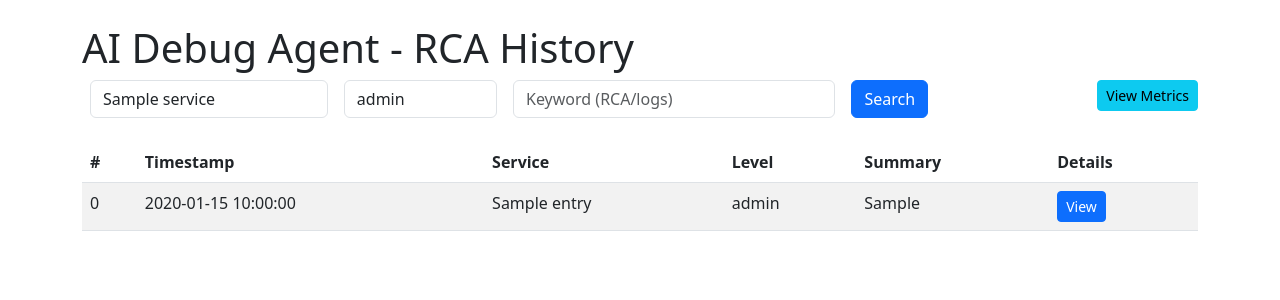
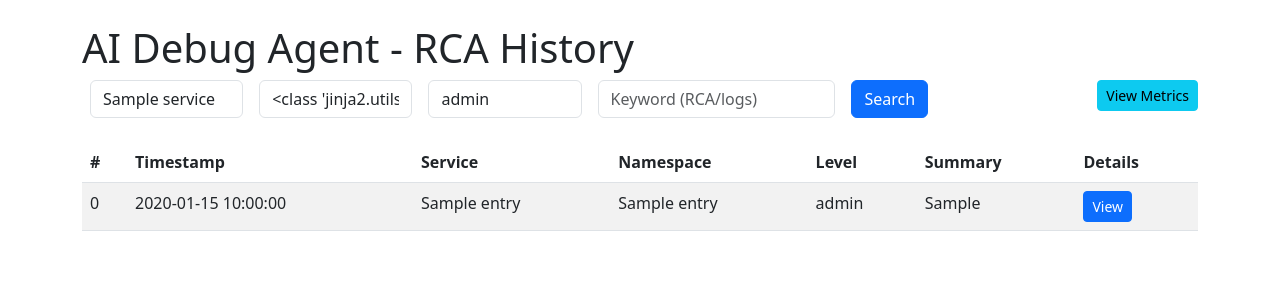
Before and after one commit to BetterWorks/ai-incident-analyst, a Flask app: template src/dashboard/templates/home.html in a window 1280 px wide. Shown: the top 300 px of the page. Run offline with Flask 3, Linux system fonts and the light colour scheme; the template is opened without the code that fills it: most values are stand-ins (such as "Sample title", 1, 10 or a date in 2020).

Commit message:
chore: added namespace support for more visibility of log analysis

```diff
--- a/main.py
+++ b/main.py
@@ -79,6 +79,7 @@
     entry = {
         "timestamp": meta_log.get("timestamp", dt.utcnow().isoformat()),
         "container_name": meta_log.get("container_name", ""),
+        "namespace_name": meta_log.get("namespace_name", ""),
         "level": meta_log.get("level", ""),
         "llm_output": result["llm_output"],
         "batch_logs": cleaned_logs[:batch_size],
--- a/src/dashboard/app.py
+++ b/src/dashboard/app.py
@@ -27,6 +27,8 @@
     timeline_sorted = sorted(timeline.items())
     # By service
     service_counts = Counter(e.get("container_name", "unknown") for e in history)
+    # By namespace
+    namespace_counts = Counter(e.get("namespace_name", "unknown") for e in history)
     # By level
     level_counts = Counter(e.get("level", "unknown") for e in history)
     return render_template(
@@ -35,6 +37,8 @@
         timeline_values=[c for _, c in timeline_sorted],
         service_labels=list(service_counts.keys()),
         service_values=list(service_counts.values()),
+        namespace_labels=list(namespace_counts.keys()),
+        namespace_values=list(namespace_counts.values()),
         level_labels=list(level_counts.keys()),
         level_values=list(level_counts.values()),
     )
@@ -60,11 +64,14 @@
     history = load_history()
     # Get search params
     service = request.args.get("service", "").strip().lower()
+    namespace = request.args.get("namespace", "").strip().lower()
     level = request.args.get("level", "").strip().lower()
     keyword = request.args.get("keyword", "").strip().lower()
     # Filter
     def match(entry):
         if service and service not in (entry.get("container_name", "").lower()):
+            return False
+        if namespace and namespace not in (entry.get("namespace_name", "").lower()):
             return False
         if level and level != (entry.get("level", "").lower()):
             return False
@@ -77,7 +84,7 @@
     filtered = [e for e in history if match(e)]
     # Sort by most recent
     filtered = sorted(filtered, key=lambda x: x.get("timestamp", ""), reverse=True)
-    return render_template("home.html", history=filtered, service=service, level=level, keyword=keyword)
+    return render_template("home.html", history=filtered, service=service, namespace=namespace, level=level, keyword=keyword)
 
 
 # Utility function, not a route
@@ -130,7 +137,9 @@
     # Format message
     msg = f"*AI RCA & Fix Suggestion:*\n*Logs:*\n"
     for log in entry.get("batch_logs", []):
-        msg += f"- {log.get('timestamp', '')} | {log.get('container_name', '')} | {log.get('level', '')} | {log.get('message', '')}\n"
+        namespace = log.get('namespace_name', '')
+        namespace_text = f" | {namespace}" if namespace else ""
+        msg += f"- {log.get('timestamp', '')} | {log.get('container_name', '')} | {log.get('level', '')}{namespace_text} | {log.get('message', '')}\n"
     msg += f"\n*RCA & Fix:*\n{entry.get('llm_output', '')}"
     try:
         notifier = SlackNotifier()
--- a/src/dashboard/templates/home.html
+++ b/src/dashboard/templates/home.html
@@ -10,16 +10,19 @@
     <h1>AI Debug Agent - RCA History</h1>
     <a href="/metrics" class="btn btn-info btn-sm float-end">View Metrics</a>
     <form class="row g-3 mb-4" method="get">
-        <div class="col-md-3">
+        <div class="col-md-2">
             <input type="text" class="form-control" name="service" placeholder="Service name" value="{{ service or '' }}">
+        </div>
+        <div class="col-md-2">
+            <input type="text" class="form-control" name="namespace" placeholder="Namespace" value="{{ namespace or '' }}">
         </div>
         <div class="col-md-2">
             <input type="text" class="form-control" name="level" placeholder="Level" value="{{ level or '' }}">
         </div>
-        <div class="col-md-4">
+        <div class="col-md-3">
             <input type="text" class="form-control" name="keyword" placeholder="Keyword (RCA/logs)" value="{{ keyword or '' }}">
         </div>
-        <div class="col-md-2">
+        <div class="col-md-1">
             <button type="submit" class="btn btn-primary">Search</button>
         </div>
     </form>
@@ -29,6 +32,7 @@
             <th>#</th>
             <th>Timestamp</th>
             <th>Service</th>
+            <th>Namespace</th>
             <th>Level</th>
             <th>Summary</th>
             <th>Details</th>
@@ -40,6 +44,7 @@
                 <td>{{ loop.index0 }}</td>
                 <td>{{ entry.timestamp or '' }}</td>
                 <td>{{ entry.container_name or '' }}</td>
+                <td>{{ entry.namespace_name or '' }}</td>
                 <td>{{ entry.level or '' }}</td>
                 <td>{{ entry.llm_output[:80] ~ ('...' if entry.llm_output|length > 80 else '') }}</td>
                 <td><a href="/rca/{{ loop.index0 }}" class="btn btn-sm btn-primary">View</a></td>
--- a/src/ingestion/new_relic_fetcher.py
+++ b/src/ingestion/new_relic_fetcher.py
@@ -68,7 +68,7 @@
         self.nrql_query = get_config("NEW_RELIC_NRQL_QUERY")
         if not self.nrql_query:
             self.nrql_query = (
-                f"SELECT `level`,`container_name`,`message`,`event` FROM {self.log_source_table} "
+                f"SELECT `level`,`container_name`,`message`,`event`,`namespace_name` FROM {self.log_source_table} "
                 f"WHERE `namespace_name` = '{self.namespace_name}' "
                 f"AND `message` NOT LIKE '{self.message_health_filter}' "
                 f"AND `message` NOT LIKE '{self.message_http_filter}' "
```
Also changed, not shown: src/dashboard/templates/metrics.html (+22 -7 lines).
